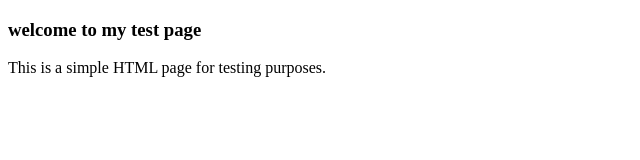
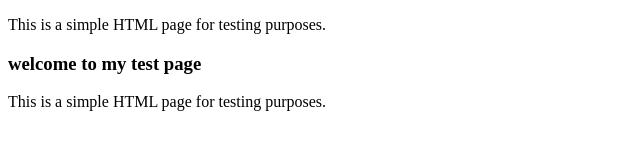
Before and after one commit to Sarai216/test, a plain HTML site: page index1.html in a window 1280 px wide. Shown: the whole page, without its empty margins (0-640 px from the left). Drawn offline with Linux system fonts and the light colour scheme.

Commit message:
Rename the index file name to index1

```diff
--- a/index.html
+++ b/index1.html
@@ -6,6 +6,7 @@
   <title>My Test Page</title>
 </head>
 <body>
+    <p> This is a simple HTML page for testing purposes. </p>
     <h3> welcome to my test page </h3>
     <p> This is a simple HTML page for testing purposes. </p>
 </body>
```
